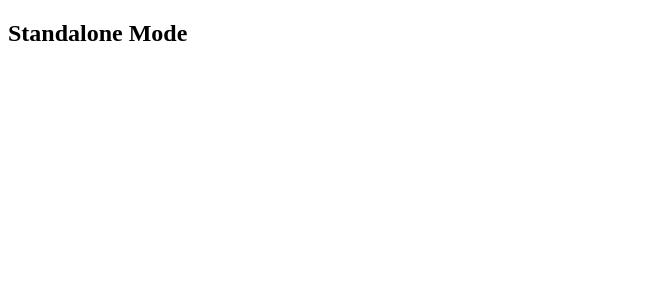
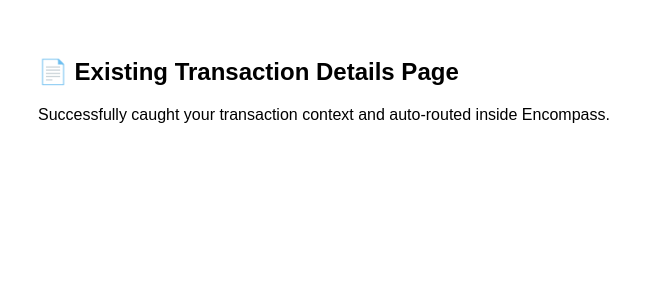
Before and after one commit to Yashasvini891/encompass-sample-application, a React (Vite) app in the folder epc-sample-app/: page /details/1 in a window 1280 px wide. Shown: the top 300 px of the page, without its empty margins (0-659 px from the left). Built offline with nearby package versions, Linux system fonts and the light colour scheme.

Commit message:
updated the app.jsx code

```diff
--- a/epc-sample-app/src/App.tsx
+++ b/epc-sample-app/src/App.tsx
@@ -1,7 +1,41 @@
+import { BrowserRouter, Routes, Route } from "react-router-dom";
 import SampleApp from "./SampleApp";
 
+// 1. Create your Order view component layout
+const OrderView = () => (
+  <div style={{ padding: "30px", fontFamily: "sans-serif" }}>
+    <h2>🛒 New Order Creation Page</h2>
+    <p>
+      No existing transaction context was detected. Ready to create a new
+      record.
+    </p>
+  </div>
+);
+
+// 2. Create your Details view component layout
+const DetailsView = () => (
+  <div style={{ padding: "30px", fontFamily: "sans-serif" }}>
+    <h2>📄 Existing Transaction Details Page</h2>
+    <p>
+      Successfully caught your transaction context and auto-routed inside
+      Encompass.
+    </p>
+  </div>
+);
+
 function App() {
-  return <SampleApp />;
+  return (
+    <BrowserRouter>
+      <Routes>
+        {/* The root landing path "/" launches your SampleApp component */}
+        <Route path="/" element={<SampleApp />} />
+
+        {/* The target paths your EncompassMode component routes towards */}
+        <Route path="/order" element={<OrderView />} />
+        <Route path="/details/:transactionId" element={<DetailsView />} />
+      </Routes>
+    </BrowserRouter>
+  );
 }
 
 export default App;
```
